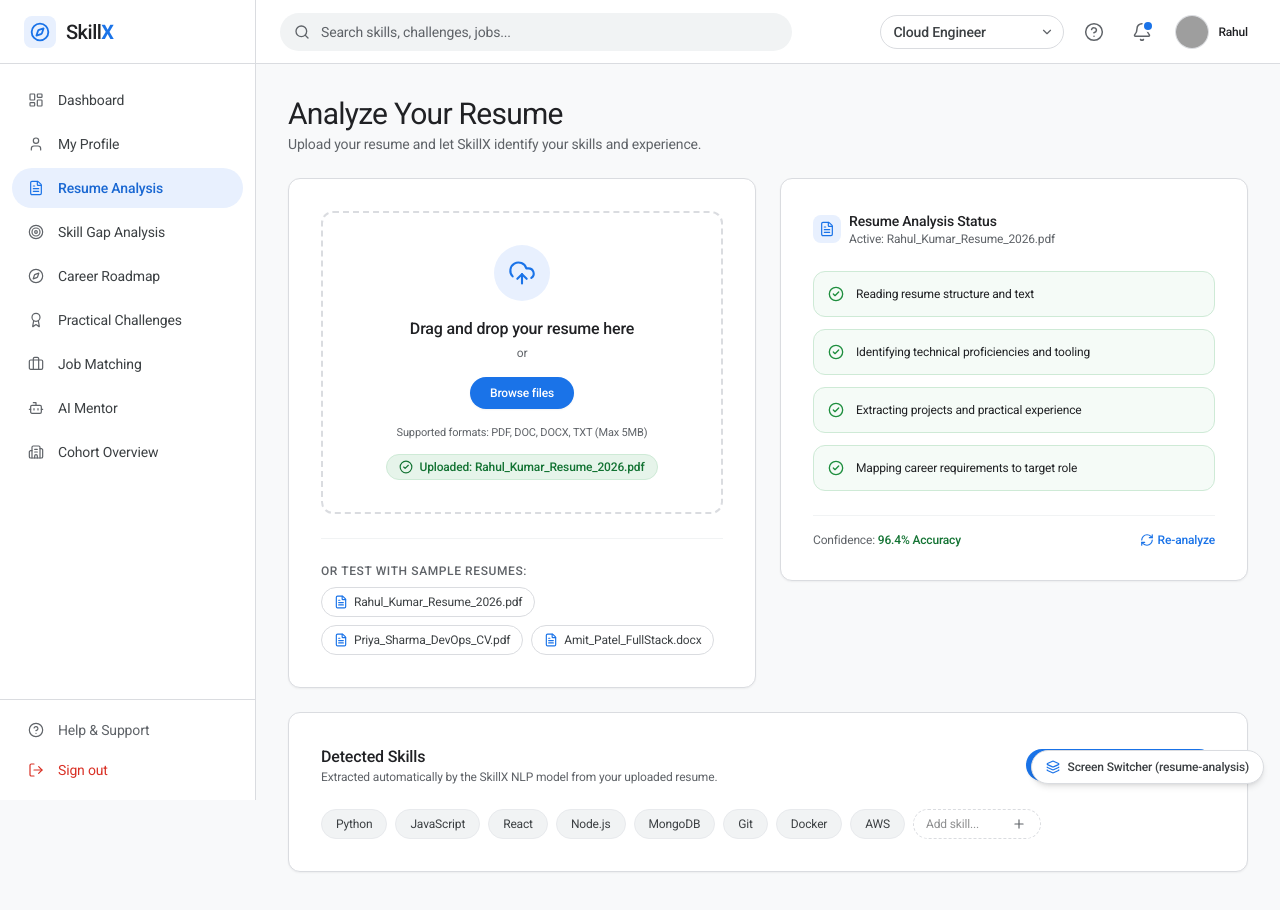
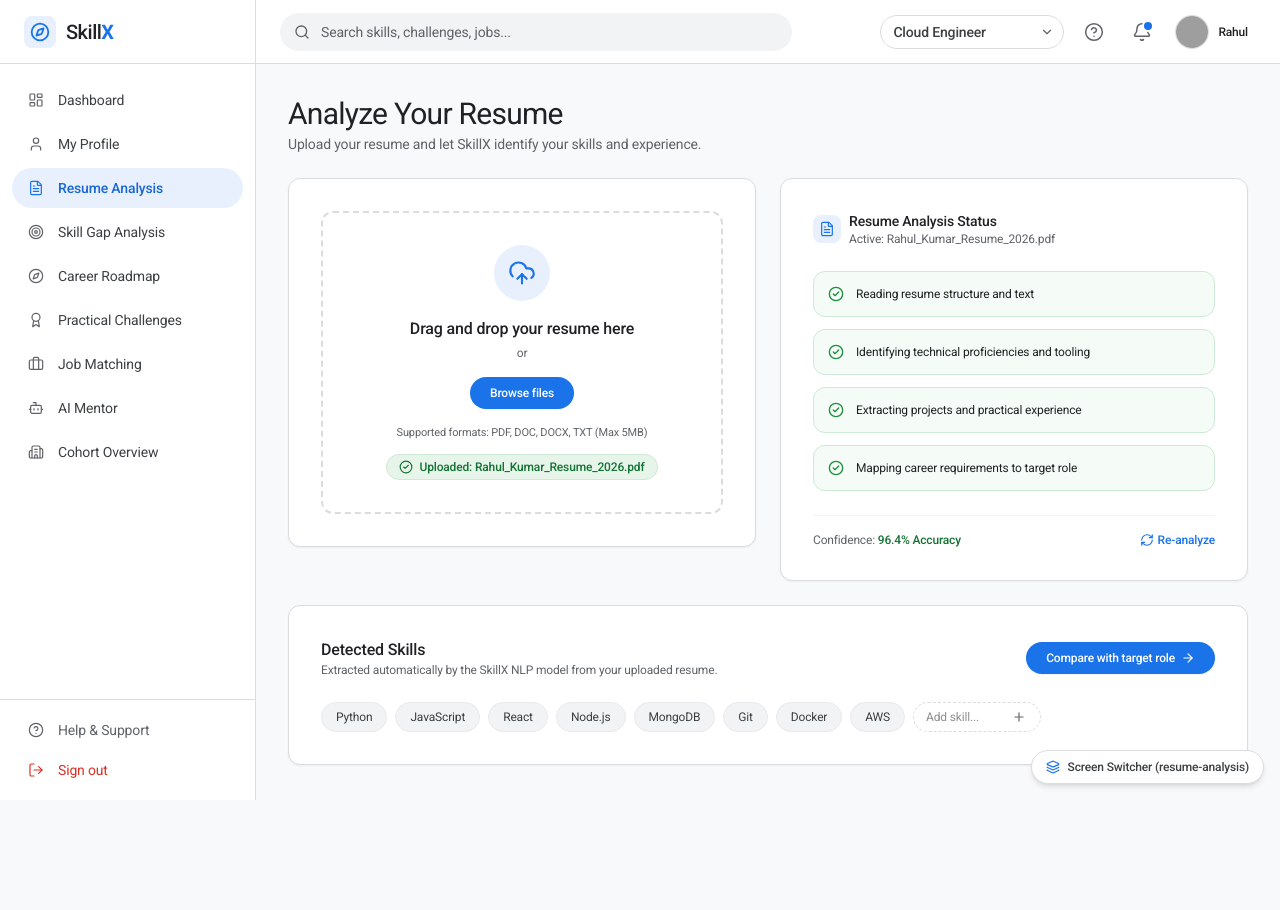
Before and after one commit to saipreethignanasekar-star/skillpath, a React (Vite) app: page / in a window 1280 px wide. Both pictures are taken after a click on the button "Resume Analysis". Shown: the top 910 px of the page. After the commit the page ends 845 px from the top, so only its background shows below. Built offline with nearby package versions, Linux system fonts and the light colour scheme; grey boxes are pictures that could not be loaded; a web font is replaced by a local one.

Commit message:
chore: remove sample resumes section from resume analysis and onboarding

```diff
--- a/src/views/OnboardingPage.tsx
+++ b/src/views/OnboardingPage.tsx
@@ -201,17 +201,6 @@ export const OnboardingPage: React.FC = () => {
                 </span>
                 <span className="text-xs text-[#5f6368] mt-1 block">Supports PDF, DOC, DOCX, TXT up to 5MB</span>
               </label>
-
-              <div className="mt-3 flex items-center justify-center gap-2">
-                <span className="text-xs text-[#5f6368]">Or try sample:</span>
-                <button
-                  type="button"
-                  onClick={() => uploadResumeSimulated('Rahul_Kumar_Resume.pdf')}
-                  className="text-xs text-[#1a73e8] hover:underline font-medium cursor-pointer"
-                >
-                  Load sample resume (Rahul_Kumar.pdf)
-                </button>
-              </div>
             </div>
           </div>
         )}
--- a/src/views/ResumeAnalysisPage.tsx
+++ b/src/views/ResumeAnalysisPage.tsx
@@ -152,28 +152,6 @@ export const ResumeAnalysisPage: React.FC = () => {
             </div>
           )}
 
-          {/* Quick preset resume buttons */}
-          <div className="w-full mt-6 pt-6 border-t border-[#f1f3f4] text-left">
-            <span className="text-xs font-medium text-[#5f6368] uppercase tracking-wider block mb-2">
-              Or test with sample resumes:
-            </span>
-            <div className="flex flex-wrap gap-2">
-              {[
-                'Rahul_Kumar_Resume_2026.pdf',
-                'Priya_Sharma_DevOps_CV.pdf',
-                'Amit_Patel_FullStack.docx'
-              ].map(file => (
-                <button
-                  key={file}
-                  onClick={() => handleSimulatedUpload(file)}
-                  className="px-3 py-1.5 rounded-full border border-[#dadce0] hover:border-[#bdc1c6] hover:bg-[#f8f9fa] text-xs font-normal text-[#3c4043] flex items-center gap-1.5 transition-colors cursor-pointer"
-                >
-                  <FileText className="w-3.5 h-3.5 text-[#1a73e8]" />
-                  <span>{file}</span>
-                </button>
-              ))}
-            </div>
-          </div>
         </div>
 
         {/* Right: AI Analysis Status */}
```
